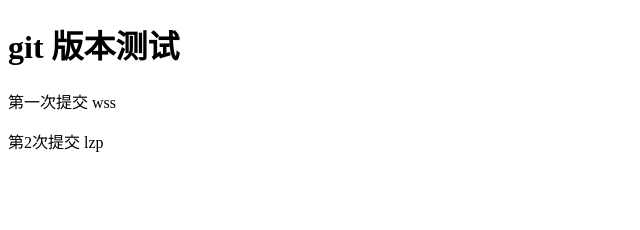
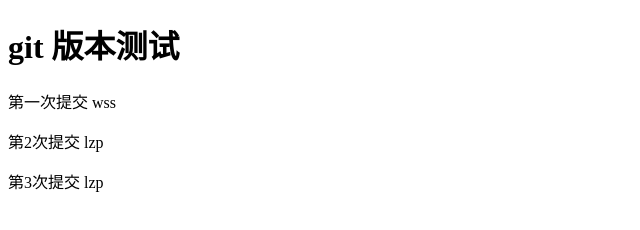
Before and after one commit to HTML-CIKI/GIT-demo, a plain HTML site: page index.html in a window 1280 px wide. Shown: the whole page, without its empty margins (0-640 px from the left). Drawn offline with Linux system fonts and the light colour scheme.

Commit message:
切换分之

```diff
--- a/index.html
+++ b/index.html
@@ -11,6 +11,7 @@
     <h1>git 版本测试</h1>
     <p>第一次提交 wss</p>
     <p>第2次提交 lzp</p>
+    <p>第3次提交 lzp</p>
   </div>
 </body>
 </html>
```
Also changed, not shown: 1 other file.
